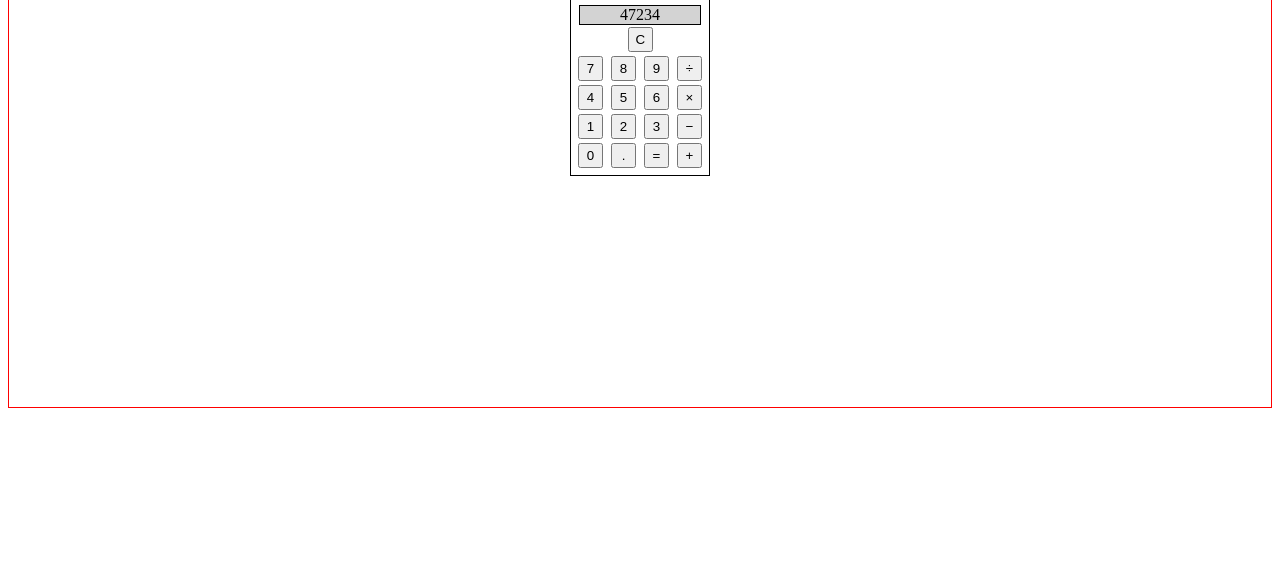
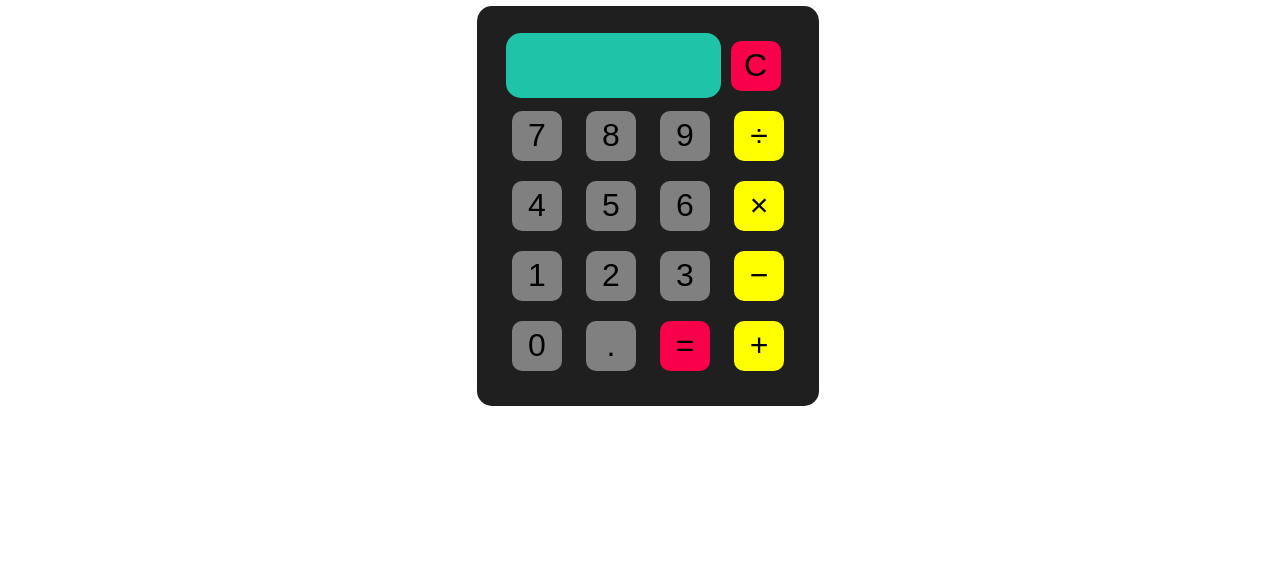
Before and after one commit to calumtreloar/calculator, a plain HTML site: page index.html in a window 1280 px wide. Shown: the part 242-816 px from the top of the page. Drawn offline with Linux system fonts and the light colour scheme.

Commit message:
Add calculator buttons and number display

```diff
--- a/index.html
+++ b/index.html
@@ -5,38 +5,41 @@
     <meta name="viewport" content="width=device-width, initial-scale=1.0" />
     <title>Calculator</title>
     <link rel="stylesheet" type="text/css" href="style.css" />
+    <script src="script.js" defer></script>
   </head>
   <body>
-    <script src="script.js" defer></script>
-    <div id="calculator-container">
-      <div class="display">47234</div>
-      <div class="clear-container">
-        <button class="clear">C</button>
+    <h1>Basic Calculator</h1>
+    <div class="calculator-container">
+      <div class="output-container">
+        <div class="display">
+          <div class="previous"></div>
+          <div class="current"></div>
+        </div>
+        <button class="btn clear">C</button>
       </div>
-
       <div class="row-one">
-        <button class="number">7</button>
-        <button class="number">8</button>
-        <button class="number">9</button>
-        <button class="operator">÷</button>
+        <button class="btn number">7</button>
+        <button class="btn number">8</button>
+        <button class="btn number">9</button>
+        <button class="btn operator">÷</button>
       </div>
       <div class="row-two">
-        <button class="number">4</button>
-        <button class="number">5</button>
-        <button class="number">6</button>
-        <button class="operator">×</button>
+        <button class="btn number">4</button>
+        <button class="btn number">5</button>
+        <button class="btn number">6</button>
+        <button class="btn operator">×</button>
       </div>
       <div class="row-three">
-        <button class="number">1</button>
-        <button class="number">2</button>
-        <button class="number">3</button>
-        <button class="operator">−</button>
+        <button class="btn number">1</button>
+        <button class="btn number">2</button>
+        <button class="btn number">3</button>
+        <button class="btn operator">−</button>
       </div>
       <div class="row-four">
-        <button class="number">0</button>
-        <button class="number">.</button>
-        <button class="number">=</button>
-        <button class="operator">+</button>
+        <button class="btn number">0</button>
+        <button class="btn number">.</button>
+        <button class="btn equal">=</button>
+        <button class="btn operator">+</button>
       </div>
     </div>
   </body>
--- a/script.js
+++ b/script.js
@@ -1,6 +1,18 @@
 let firstNum = 0;
 let operator = "";
 let lastNum = 0;
+
+const currentDisplay = document.querySelector(".current");
+const numberButtons = document.querySelectorAll(".number").forEach((el) => {
+  el.addEventListener("click", () => {
+    console.log("The numbers work!");
+    currentDisplay.innerText += el.innerText;
+  });
+});
+
+numberButtons.addEventListener("click", () => {
+  console.log("The numbers work");
+});
 
 const add = (...args) => {
   return args.reduce((total, current) => total + current, 0);
--- a/style.css
+++ b/style.css
@@ -1,39 +1,87 @@
 body {
   display: flex;
   justify-content: center;
-  border: 1px solid red;
   align-items: center;
-  height: 50vw;
+  flex-direction: column;
+  width: 100vw;
+  height: 100vh;
 }
 
-#calculator-container {
-  display: flex;
-  flex-direction: column;
-  align-items: center;
-  border: 1px solid black;
-  padding: 5px;
+.btn {
+  height: 50px;
+  width: 50px;
+  margin: 10px;
+  font-size: 2rem;
 }
 
-.operators-container {
+.number {
+  border-radius: 10px;
+  background-color: grey;
+  border: none;
+}
+
+.number:hover {
+  background-color: palevioletred;
+}
+
+.operator {
+  border-radius: 10px;
+  background-color: yellow;
+  border: none;
+}
+
+.operator:hover {
+  background-color: palevioletred;
+}
+
+.equal {
+  border: none;
+  border-radius: 10px;
+  background-color: rgba(255, 0, 76, 0.973);
+}
+
+.equal:hover {
+  background-color: palevioletred;
+}
+
+.clear {
+  border: none;
+  border-radius: 10px;
+  background-color: rgba(255, 0, 76, 0.973);
+}
+
+.clear:hover {
+  background-color: palevioletred;
+}
+
+.display {
+  width: 215px;
+  height: 65px;
+  background-color: rgb(31, 196, 168);
+  border-radius: 15px;
+}
+
+.output-container {
   display: flex;
-  border: 1px solid red;
+  justify-content: center;
+  align-items: center;
+}
+
+.current {
+  font-size: 2rem;
 }
 
 button {
-  height: 25px;
-  width: 25px;
-  margin: 2px;
+  color: black;
 }
 
-.display {
-  border: 1px solid black;
-  background-color: lightgrey;
-  width: 120px;
-  text-align: center;
+.calculator-container {
+  padding: 25px;
+  border-radius: 15px;
+  background-color: rgba(0, 0, 0, 0.877);
+  border: none;
 }
 
-.clear-container {
-  display: flex;
-  width: 120px;
-  justify-content: center;
+button {
+  cursor: pointer;
 }
```
